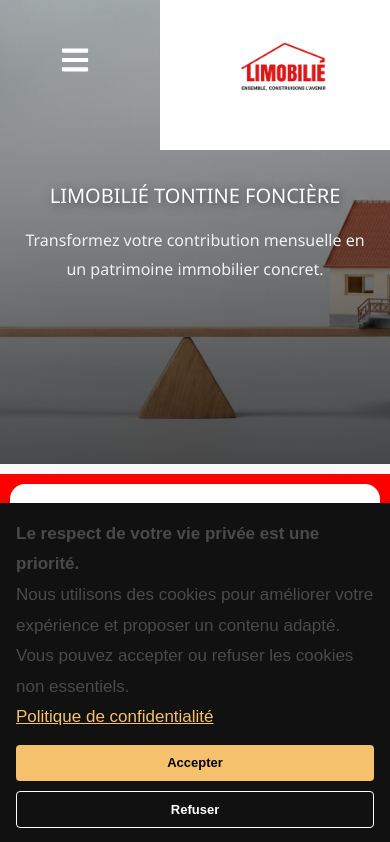
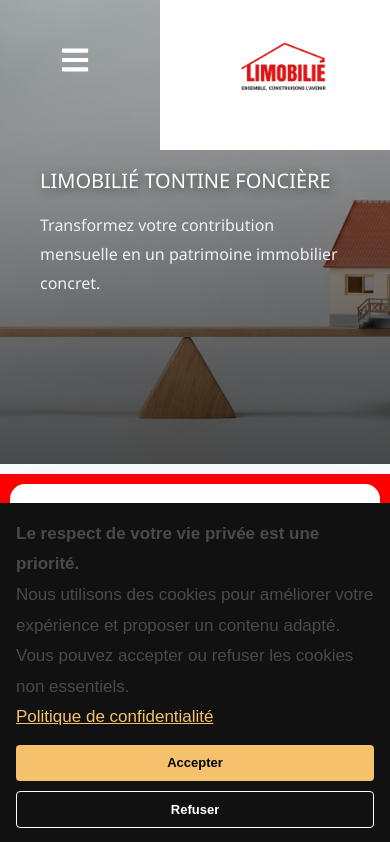
Before and after one commit to limobilie/limobilie, a Next.js app: page /tontine in a window 390 px wide. Shown: the top 842 px of the page. Built offline with nearby package versions, Linux system fonts and the light colour scheme.

Commit message:
Message clair de la mise à jour

```diff
--- a/app/impact/page.jsx
+++ b/app/impact/page.jsx
@@ -21,7 +21,7 @@
             className="hero-img"
           />
           <div className="hero-impact">
-            <div className="hero-text-content">
+            <div className="hero-text-impact">
               <h1>LIMOBILIÉ IMPACT</h1>
               <p>
                 Un programme d’immobilier à impact social, porté par LIMOBILIÉ
--- a/app/tontine/page.jsx
+++ b/app/tontine/page.jsx
@@ -19,7 +19,7 @@
             className="hero-img"
           />
           <div className="hero-tontine">
-            <div className="hero-text-content">
+            <div className="hero-text-tontine">
               <h1>LIMOBILIÉ TONTINE FONCIÈRE</h1>
               <p>Transformez votre contribution mensuelle en un patrimoine immobilier concret.</p>
             </div>
--- a/styles/impact.css
+++ b/styles/impact.css
@@ -38,7 +38,7 @@
   padding: 20px;
 }
 
-.hero-text-content h1 {
+.hero-text-impact h1 {
   color: var(--white);
   font-size: clamp(28px, 5vw, 48px);
   margin-bottom: 15px;
@@ -46,7 +46,7 @@
   font-weight: 800;
 }
 
-.hero-text-content p {
+.hero-text-impact p {
   color: #edf2f4;
   font-size: clamp(16px, 2vw, 22px);
   font-weight: 300;
@@ -114,6 +114,24 @@
     height: 50vh;
   }
 
+
+  .hero-text-impact {
+    top: auto;
+    bottom: 70px; /* Positionné en bas */
+    left: 20px;
+    transform: none; /* Annule le centrage */
+    text-align: left; /* Aligné à gauche */
+    width: calc(100% - 40px);
+  }
+
+  .hero-text-impact h1 {
+    font-size: 32px;
+  }
+
+  .hero-text-impact p {
+    margin: 0; /* Annule le auto pour rester à gauche */
+  }
+
   .impact-container {
     margin: -30px 10px 40px; /* Plus d'espace sur les côtés sur mobile */
     padding: 10px 10px;
@@ -134,7 +152,7 @@
 }
 
 @media (max-width: 480px) {
-  .hero-text-content h1 {
+  .hero-text-impact h1 {
     font-size: 24px;
   }
 
--- a/styles/tontine.css
+++ b/styles/tontine.css
@@ -39,14 +39,14 @@
   padding: 20px;
 }
 
-.hero-text-content h1 {
+.hero-text-tontine h1 {
   color: var(--white);
   font-size: clamp(24px, 5vw, 45px);
   margin-bottom: 15px;
   text-shadow: 2px 2px 10px rgba(0,0,0,0.5);
 }
 
-.hero-text-content p {
+.hero-text-tontine p {
   color: #edf2f4;
   font-size: clamp(16px, 2vw, 22px);
   font-weight: 300;
@@ -214,7 +214,22 @@
     margin-top: 10px;
     padding: 10px 10px;
   }
+  .hero-text-tontine {
+    top: auto;
+    bottom: 70px; /* Positionné en bas */
+    left: 20px;
+    transform: none; /* Annule le centrage */
+    text-align: left; /* Aligné à gauche */
+    width: calc(100% - 40px);
+  }
 
+  .hero-text-tontine h1 {
+    font-size: 32px;
+  }
+
+  .hero-text-tontine p {
+    margin: 0; /* Annule le auto pour rester à gauche */
+  }
   .main-card {
     padding: 30px 15px;
   }
@@ -246,7 +261,7 @@
 }
 
 @media (max-width: 480px) {
-  .hero-text-content h1 {
+  .hero-text-tontine h1 {
     font-size: 20px;
   }
 
```
